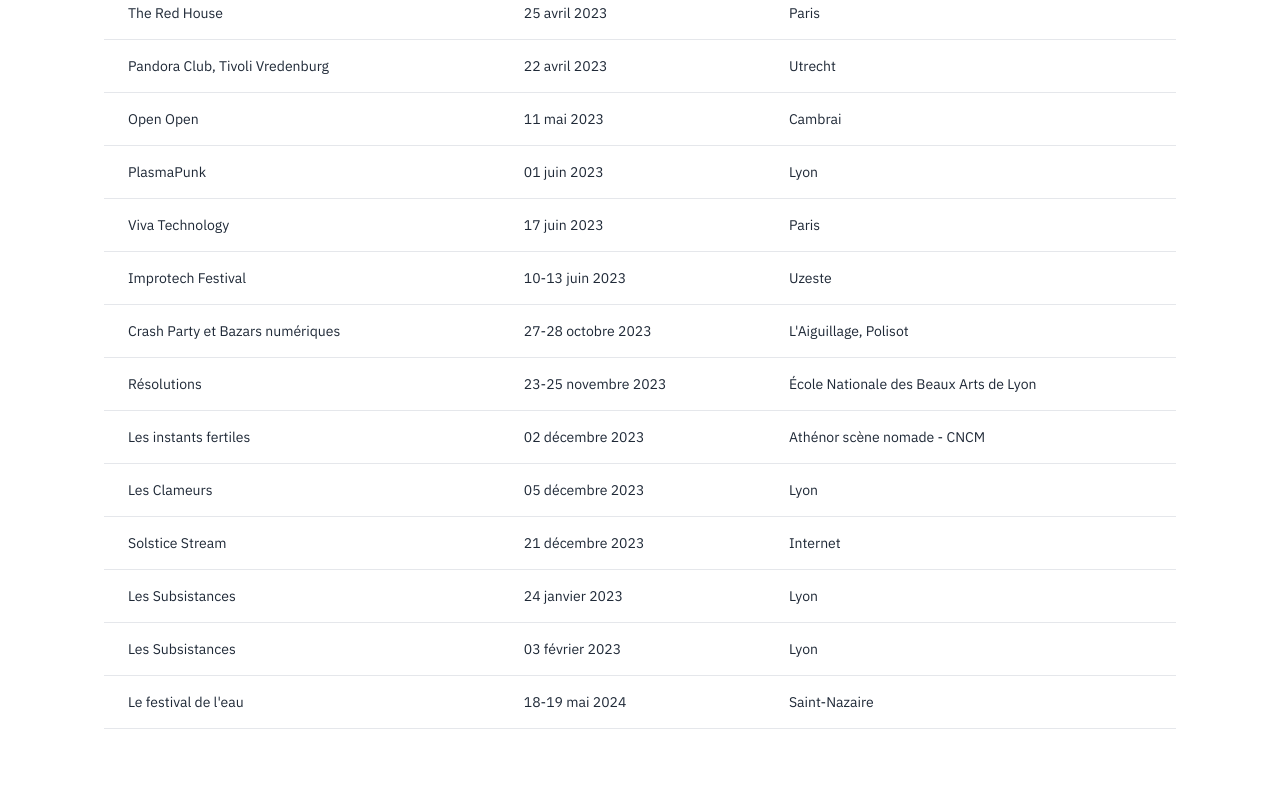
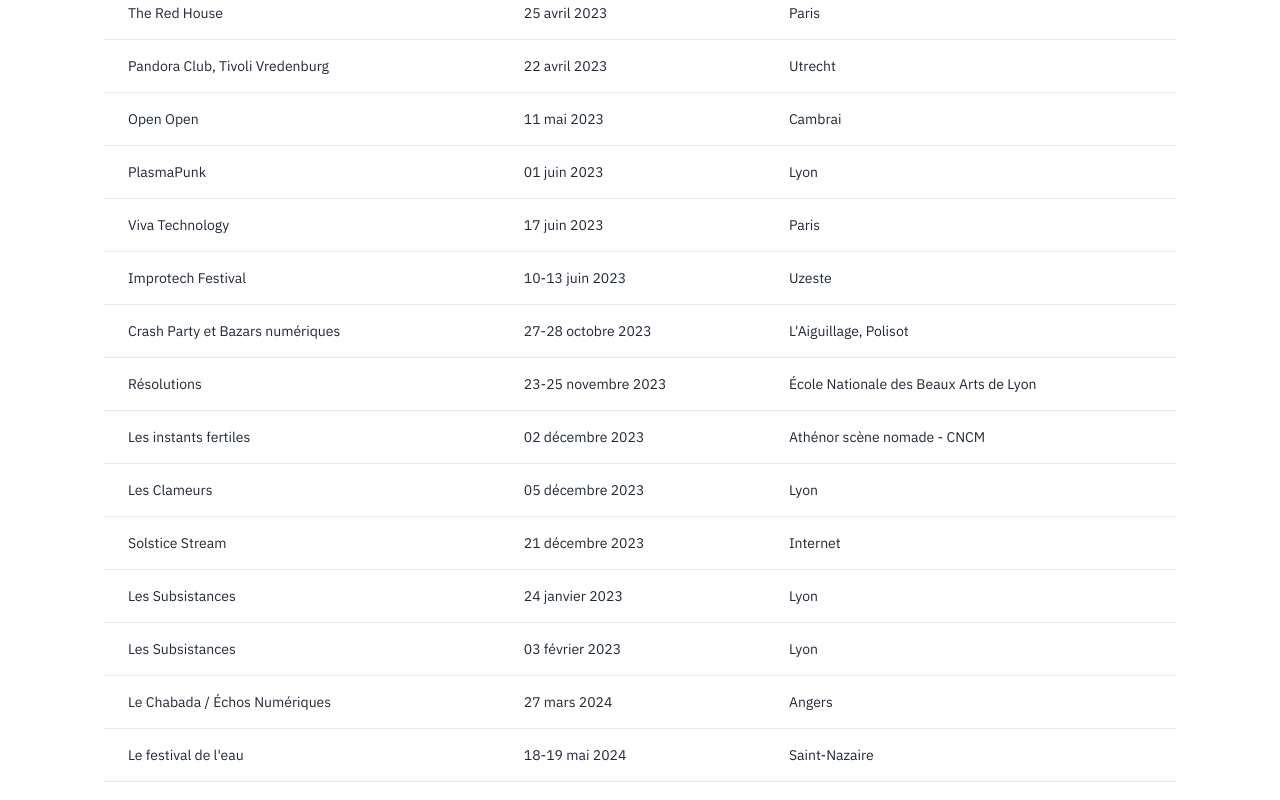
Before and after one commit to Bubobubobubobubo/Website, an Eleventy site: page src/music.html in a window 1280 px wide. Shown: the part 4546-5346 px from the top of the page. Built offline with nearby package versions, Linux system fonts and the light colour scheme; Eleventy itself is replaced by a stand-in of ours; files that its build step writes are made by us from their sources.

Commit message:
publication de date

```diff
--- a/src/music.html
+++ b/src/music.html
@@ -502,6 +502,18 @@
             <td class="px-6 py-4">Lyon</td>
           </tr>
 
+
+          <tr class="bg-white border-b">
+            <th
+              scope="row"
+              class="px-6 py-4 font-medium text-gray-800 whitespace-nowrap"
+            >
+              Le Chabada / Échos Numériques
+            </th>
+            <td class="px-6 py-4">27 mars 2024</td>
+            <td class="px-6 py-4">Angers</td>
+          </tr>
+
           <tr class="bg-white border-b">
             <th
               scope="row"
```
